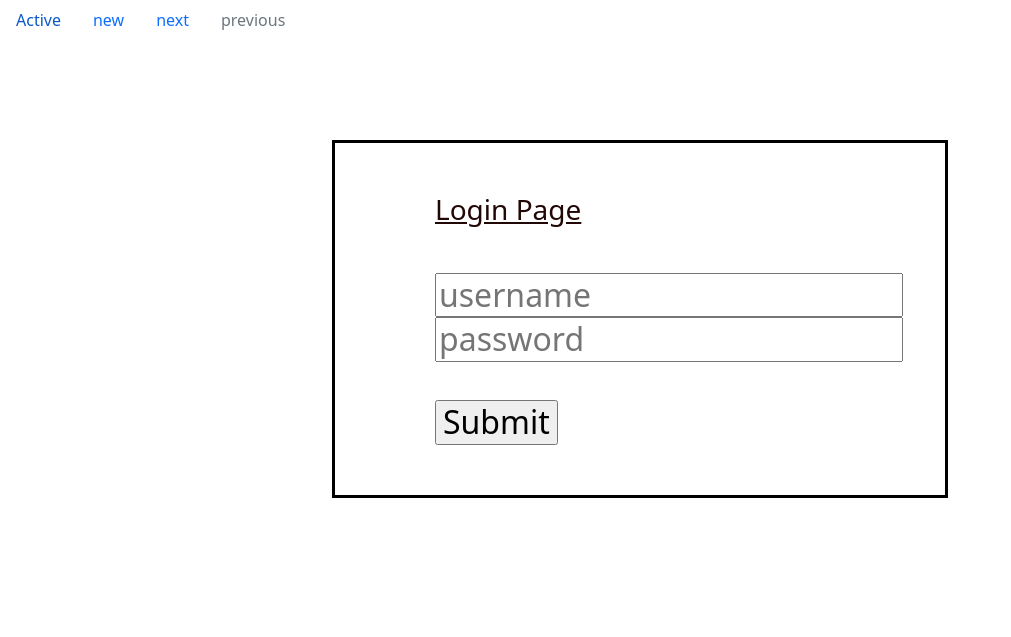
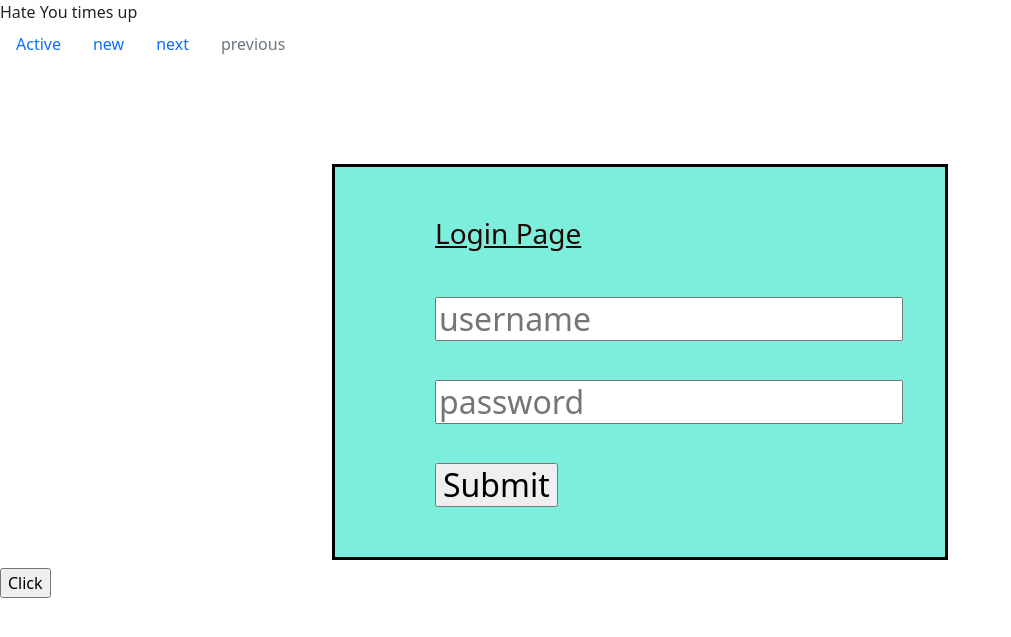
Before and after one commit to christy960/Ariel, a Django app: page / in a window 1280 px wide. Shown: the top 637 px of the page, without its empty margins (0-1011 px from the left). Run offline with Django 4.2, Linux system fonts and the light colour scheme.

Commit message:
version6

```diff
--- a/rex/Static/Css/Cass.css
+++ b/rex/Static/Css/Cass.css
@@ -3,5 +3,5 @@ h2{
     padding-left: 100px;
     padding-bottom: 50px;
     border: 3px solid black;
-
+    background-color: rgb(125, 238, 219);
 }
--- /dev/null
+++ b/rex/Static/js/script.js
@@ -0,0 +1 @@
+document.write('times up')
--- a/rex/templates/vulko.html
+++ b/rex/templates/vulko.html
@@ -14,8 +14,15 @@
       h1{
         background-color: aliceblue;
         text-decoration: double;
-      }
-    </style> -->
+      } -->
+    </style>
+
+<script type="text/javascript">
+  document.write('Hate You')
+  </script>
+
+<script src="{% static 'js/script.js'%}"></script>
+
 </head>
 <body>
     <!-- <form action="" method="post">
@@ -25,13 +32,13 @@
       <input type="submit" >
     </form> -->
 
-    <!-- <button type="button" class="btn btn-primary">Primary</button><br> -->
+
     <ul class="nav">
       <li class="nav-item">
         <a class="nav-link active" aria-current="page" href="#">Active</a>
       </li>
       <li class="nav-item">
-        <a class="nav-link" href="#">new</a>
+        <a class="nav-link" href="#">new</a>       <!---- (navigation bar ) -->
       </li>
       <li class="nav-item">
         <a class="nav-link" href="#">next</a>
@@ -40,14 +47,15 @@
         <a class="nav-link disabled">previous</a>
       </li>
     </ul>
+
     <div class="container-fluid" >
-    <div class="row" style="margin-top: 100px;">
+    <div class="row" style="margin-top: 100px;">                        <!---- (form) -->
       <div class="col-lg-3"></div>
           <div class="col-lg-6 col-sm-12">
             <h2>
               <form action="" method="post">
                 <h3 style= "color:rgb(34, 7, 7);text-align: left"><u>Login Page</u></h3><br>
-                <input type="text" placeholder="username"><br>
+                <input type="text" placeholder="username"><br><br>
                 <input type="password" placeholder="password"><br><br>
                 <input type="submit">
               </form>
@@ -57,6 +65,7 @@
           </div>
     </div>
     </div>
-
+       <!-- <button type="button" class="btn btn-primary">Primary</button><br> -->
+<input type="button" onclick="alert('Get lost')" value="Click"  >
 </body>
 </html>
```
